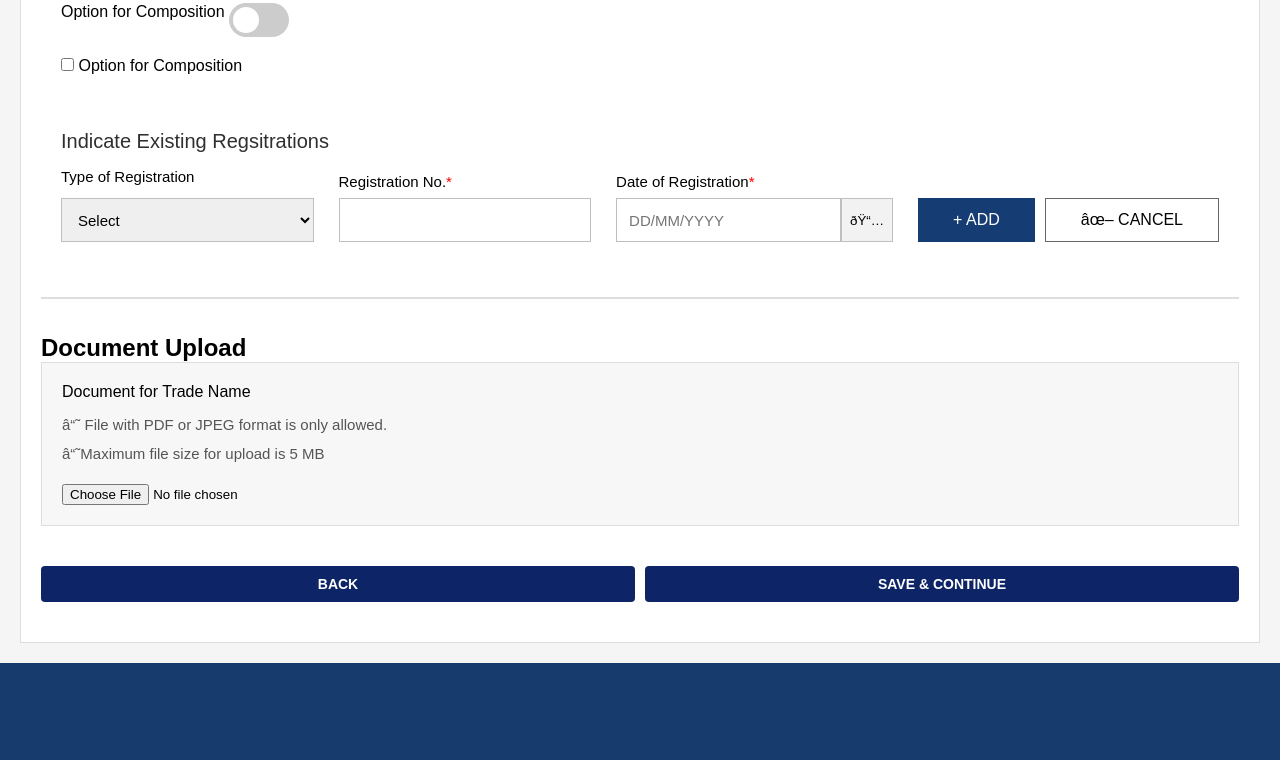
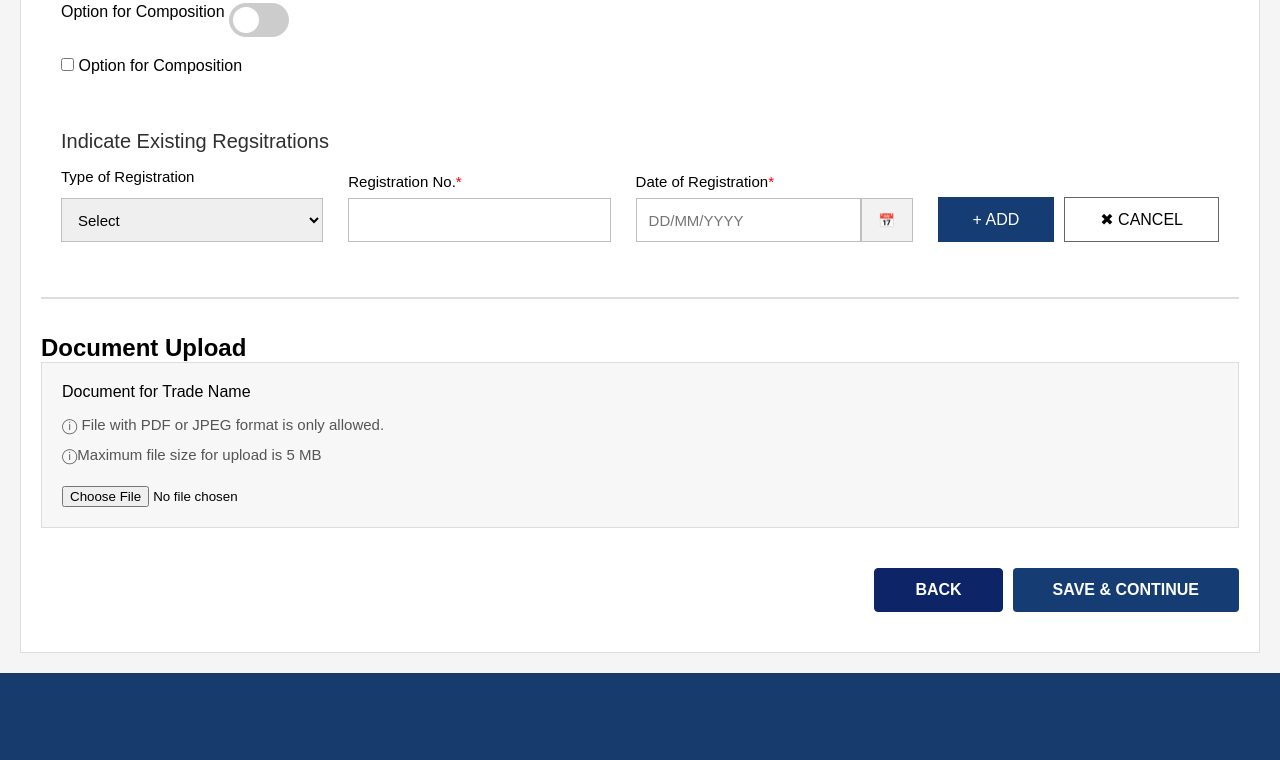
Before and after one commit to smartprawin/GST-WEBSITE-main, a website: page public/register/dash5.html in a window 1280 px wide. Shown: the part 1077-1837 px from the top of the page. Drawn offline with Linux system fonts and the light colour scheme.

```diff
--- a/public/js/video-ad.js
+++ b/public/js/video-ad.js
@@ -91,9 +91,17 @@ function initVideoAd() {
     `;
     document.head.appendChild(style);
 
-    // Show popup after 3 seconds
+    // Show popup after 3 seconds only if the ad actually rendered.
+    // If the ad slot is empty/unfilled, keep the popup hidden.
     setTimeout(() => {
-        popup.style.display = 'block';
+        const ins = popup.querySelector('ins.adsbygoogle');
+        const adStatus = ins ? ins.getAttribute('data-ad-status') : null;
+        const hasAd = ins && (adStatus === 'filled' || (adStatus !== 'unfilled' && ins.childNodes.length > 0));
+        if (hasAd) {
+            popup.style.display = 'block';
+        } else {
+            popup.remove();
+        }
     }, 3000);
 }
 
--- a/public/register/dash5.html
+++ b/public/register/dash5.html
@@ -278,18 +278,21 @@ padding: 10px;
     .upload input[type=file]{
         margin-top: 10px;
     }
-    .save-btn{
+    .buttons .save-btn{
     background:#163d73;
     color:white;
     border:none;
     padding:12px 40px;
     font-size:16px;
+    width:auto;
 }
-.back-btn{
-    border:1px solid #666;
-    background:white;
+.buttons .back-btn{
+    border:1px solid #0d2566;
+    background:#0d2566;
+    color:white;
     padding:12px 40px;
     font-size:16px;
+    width:auto;
 }
 .buttons{
         display:flex;
@@ -568,12 +571,12 @@ input:checked + .slider:before{
 
             <div class="date">
                 <input type="text" id="regDate" name="Date of Registration" placeholder="DD/MM/YYYY">
-                <button class="calendar">ðŸ“…</button>
+                <button class="calendar">📅</button>
             </div>
          </div>
               <div class="action">
             <button class="add-btn">+ ADD</button>
-            <button class="cancel-btn">âœ– CANCEL</button>
+            <button class="cancel-btn">✖ CANCEL</button>
         </div>
             </div>
 
@@ -583,8 +586,8 @@ input:checked + .slider:before{
     <h2>Document Upload</h2>
     <div class="upload">
         <h3>Document for Trade Name</h3>
-        <p>â“˜ File with PDF or JPEG format is only allowed.</p>
-           <p>â“˜Maximum file size for upload is 5 MB</p>
+        <p>ⓘ File with PDF or JPEG format is only allowed.</p>
+           <p>ⓘMaximum file size for upload is 5 MB</p>
            <input type="file">
 
     </div>
```
Also changed, not shown: public/login/dash2.html (+1 -1 lines), public/login/loginPage.html (+1 -1 lines), public/register/OTP.html (+2 -2 lines), public/register/additionalplaces.html (+1 -1 lines), public/register/dash4.html (+1 -1 lines), public/register/dash41.html (+1 -1 lines), public/register/dash6.html (+2 -2 lines), public/register/verification.html (+1 -1 lines).
